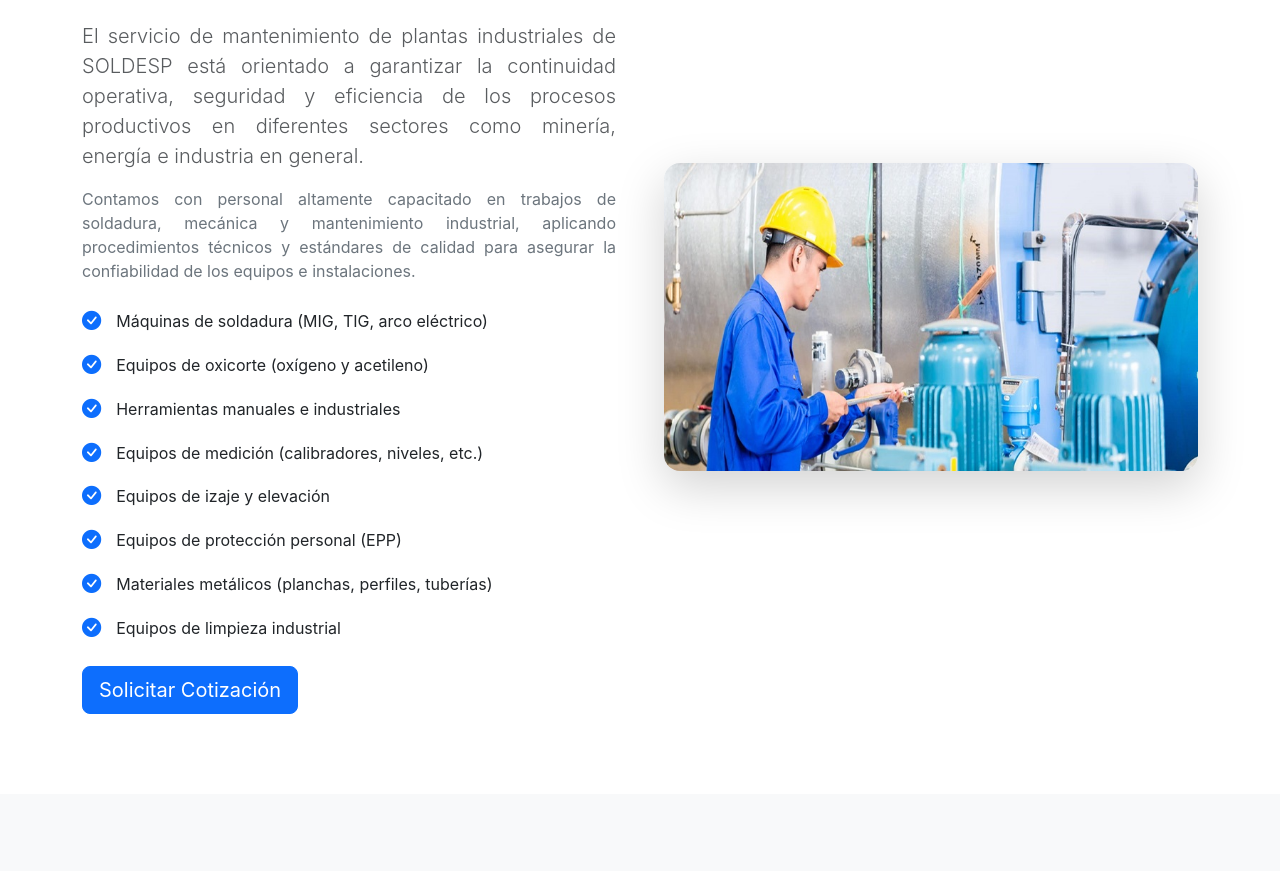
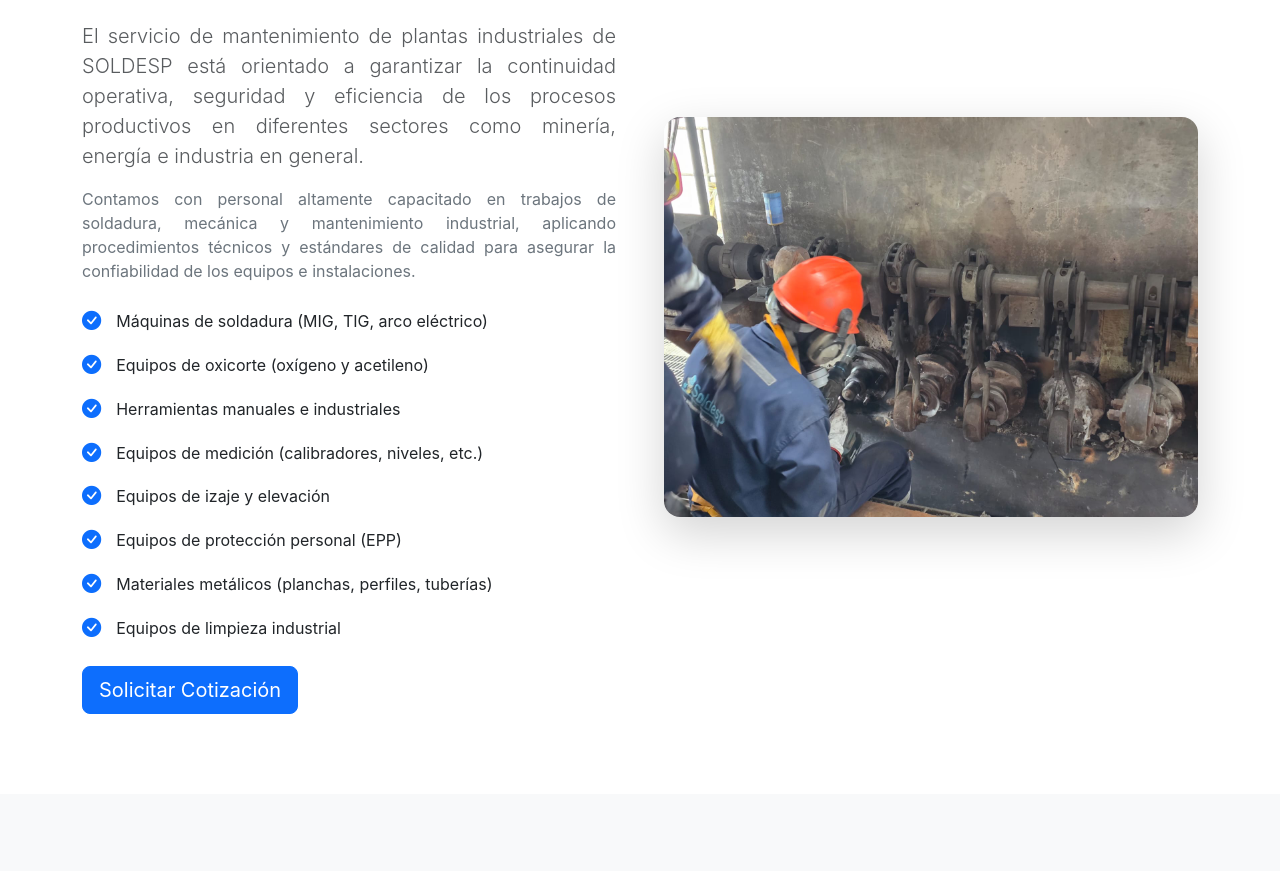
Before and after one commit to Steven45609/SOLDESP-12, a plain HTML site: page Plantas_Industriales.html in a window 1280 px wide. Shown: the part 960-1831 px from the top of the page. Drawn offline with nearby package versions, Linux system fonts and the light colour scheme.

Commit message:
Agregar foto

```diff
--- a/Plantas_Industriales.html
+++ b/Plantas_Industriales.html
@@ -610,7 +610,7 @@
         </div>
         <div class="col-md-6" data-aos="fade-left">
           <div class="position-relative">
-            <img src="Mantenimiento industrial.jpg" class="img-fluid rounded-4 shadow-lg" alt="Mantenimiento de Plantas Industriales SOLDESP">
+            <img src="Mantenimiento plantas industriales.jpg" class="img-fluid rounded-4 shadow-lg" alt="Mantenimiento de Plantas Industriales SOLDESP">
           </div>
         </div>
       </div>
```
Also changed, not shown: Mantenimiento industrial.jpg (deleted).
